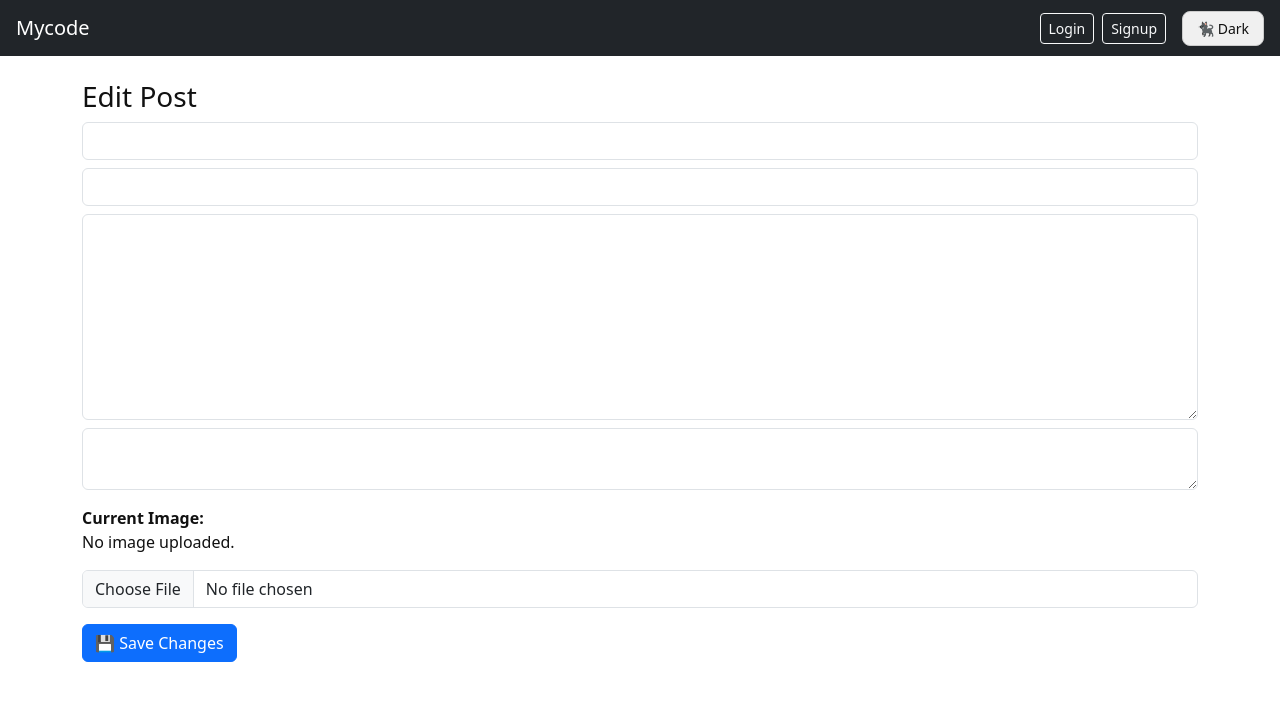
After one commit to Krishna8934/Mycode, a Flask app: template templates/edit.html in a window 1280 px wide. The commit adds this page. Shown: the top 701 px of the page. Run offline with Flask 3, Linux system fonts and the light colour scheme; the template is opened without the code that fills it, so the values that code supplies are empty; some libraries are stand-ins or nearby versions.

Commit message:
added the edit post feature

```diff
--- a/app.py
+++ b/app.py
@@ -338,6 +338,65 @@ def delete_post(post_id):
     flash("Post deleted.", "info")
     return redirect(url_for('index'))
 
+@app.route('/edit/<int:post_id>', methods=['GET', 'POST'])
+def edit_post(post_id):
+    if 'user_id' not in session:
+        flash("Please login first.", "warning")
+        return redirect(url_for('login'))
+
+    conn = get_db()
+    cur = conn.cursor(cursor_factory=psycopg2.extras.RealDictCursor) if using_postgres() else conn.cursor()
+
+    # Fetch the post
+    query = "SELECT * FROM posts WHERE id = %s" if using_postgres() else "SELECT * FROM posts WHERE id = ?"
+    cur.execute(query, (post_id,))
+    post = cur.fetchone()
+
+    if not post:
+        flash("Post not found.", "danger")
+        return redirect(url_for('index'))
+
+    # authorization check
+    if post['user_id'] != session['user_id']:
+        flash("Not authorized to edit this post.", "danger")
+        return redirect(url_for('index'))
+
+    # ------- POST request (Save edits) -------
+    if request.method == 'POST':
+        problem_no = request.form['problem_no']
+        title = request.form['title']
+        code = request.form['code']
+        notes = request.form['notes']
+
+        # Image update
+        file = request.files['image']
+        image_url = post['image']  # keep same if not replaced
+
+        if file and file.filename:
+            folder_name = "prod_uploads" if using_postgres() else "local_uploads"
+            upload_result = cloudinary.uploader.upload(file, folder=folder_name)
+            image_url = upload_result.get("secure_url")
+
+        update_query = """
+            UPDATE posts
+            SET problem_no=%s, title=%s, code=%s, notes=%s, image=%s
+            WHERE id=%s
+        """ if using_postgres() else """
+            UPDATE posts
+            SET problem_no=?, title=?, code=?, notes=?, image=?
+            WHERE id=?
+        """
+
+        cur.execute(update_query, (problem_no, title, code, notes, image_url, post_id))
+        conn.commit()
+
+        flash("Post updated successfully!", "success")
+        return redirect(url_for('post', post_id=post_id))
+
+    # ------- GET request (Open form) -------
+    return render_template('edit.html', post=post)
+
+
 
 
 # ---------------- MAIN ----------------
--- /dev/null
+++ b/templates/edit.html
@@ -0,0 +1,29 @@
+{% extends 'base.html' %}
+{% block content %}
+
+<h3>Edit Post</h3>
+
+<form method="POST" enctype="multipart/form-data">
+
+  <input class="form-control my-2" name="problem_no" value="{{ post['problem_no'] }}" required>
+
+  <input class="form-control my-2" name="title" value="{{ post['title'] }}" required>
+
+  <textarea class="form-control my-2" name="code" rows="8" required>{{ post['code'] }}</textarea>
+
+  <textarea class="form-control my-2" name="notes">{{ post['notes'] }}</textarea>
+
+  <label class="mt-2"><strong>Current Image:</strong></label><br>
+  {% if post['image'] %}
+    <img src="{{ post['image'] }}" width="250" class="mb-2"><br>
+  {% else %}
+    <p>No image uploaded.</p>
+  {% endif %}
+
+  <input type="file" class="form-control my-2" name="image">
+
+  <button class="btn btn-primary mt-2">💾 Save Changes</button>
+
+</form>
+
+{% endblock %}
```
Also changed, not shown: templates/post.html (+11 -1 lines), database.db.
